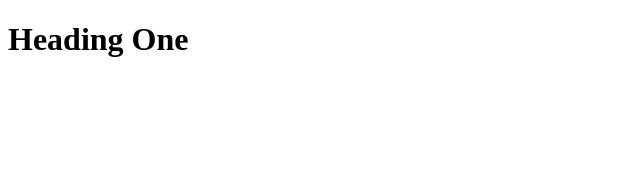
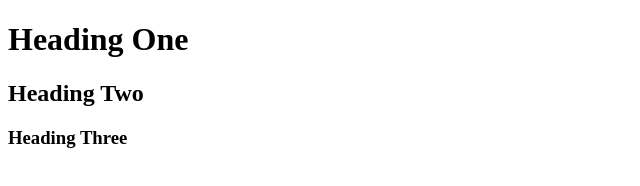
Before and after one commit to sourav-maji/HTML, a plain HTML site: page index.html in a window 1280 px wide. Shown: the whole page, without its empty margins (0-640 px from the left). Drawn offline with Linux system fonts and the light colour scheme.

Commit message:
Update index.html

```diff
--- a/index.html
+++ b/index.html
@@ -7,6 +7,8 @@
 </head>
 <body>
     <h1>Heading One</h1>
+    <h2>Heading Two</h2>
+    <h3>Heading Three</h3>
 
 </body>
 </html>
```
